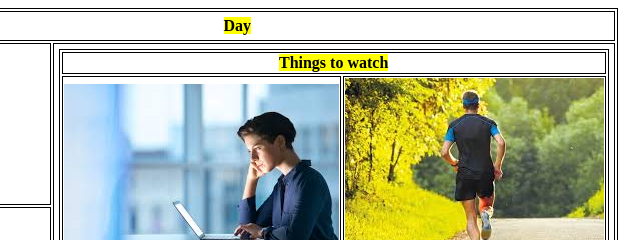
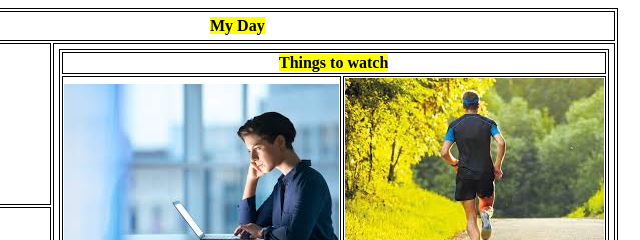
Before and after one commit to Ishu-Vasanth/myday, a plain HTML site: page index.html in a window 1280 px wide. Shown: the top 240 px of the page, 151-791 px from the left. Drawn offline with Linux system fonts and the light colour scheme.

Commit message:
Update index.html

```diff
--- a/index.html
+++ b/index.html
@@ -9,7 +9,7 @@
 <body>
     <table cellpadding ="5">
         <tr>
-            <th align="center" colspan="4"><span style="background-color: yellow;">Day</span></th>
+            <th align="center" colspan="4"><span style="background-color: yellow;">My Day</span></th>
 
         </tr>
         <tr>
```
